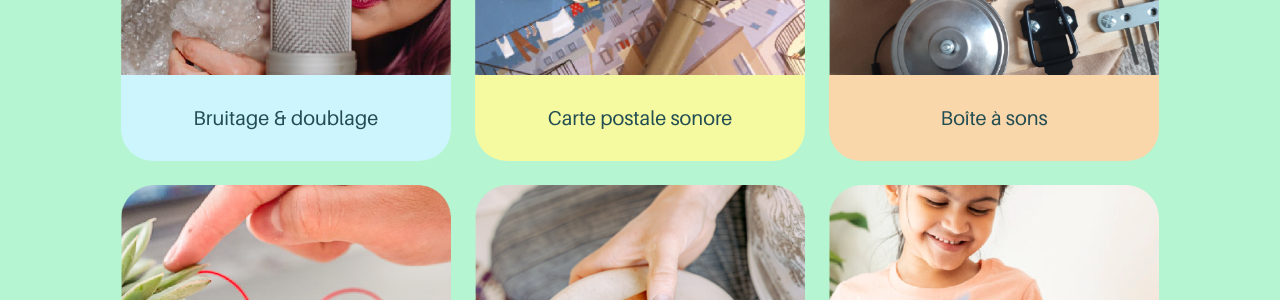
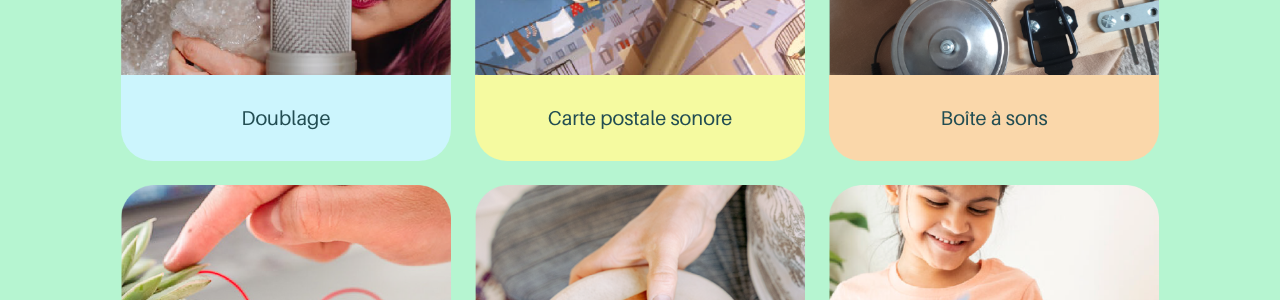
Before and after one commit to SarahRubio/la-magnetique, a Jekyll site: the page built from index.md, in a window 1280 px wide and 900 px high, scrolled down 948 px. Shown: the part 154-454 px from the top of the window. Built offline with Jekyll 4.4.1, drawn with Linux system fonts in a browser that asks for light colours.

Commit message:
Update index.md
Undo titre doublage

```diff
--- a/index.md
+++ b/index.md
@@ -29,14 +29,14 @@ og-description: La Magnétique est une association dont l’ambition est de dém
         <div class="column is-8-fullhd is-10-desktop is-10-touch is-12-tablet is-12-mobile is-centered is-vcentered columns is-multiline">
           <div class="column is-narrow-fullhd is-4-desktop is-offset-2-touch is-8-touch is-4-tablet is-12-mobile">
               <div class="card">
-                  <a class="card-link" href="{{ site.baseurl }}/pages/atelier-doublage" title="bruitage & doublage">
+                  <a class="card-link" href="{{ site.baseurl }}/pages/atelier-doublage" title="doublage">
                     <div class="card-image">
                       <figure class="image">
                         <img src="{{ site.baseurl }}/assets/img/doublage-mini.png" alt="Placeholder image">
                       </figure>
                     </div>
                     <div id="bg-azur" class="card-content has-text-centered is-size-5">
-                      <p>Bruitage & doublage</p>
+                      <p>Doublage</p>
                     </div>
                   </a>
               </div>
```
